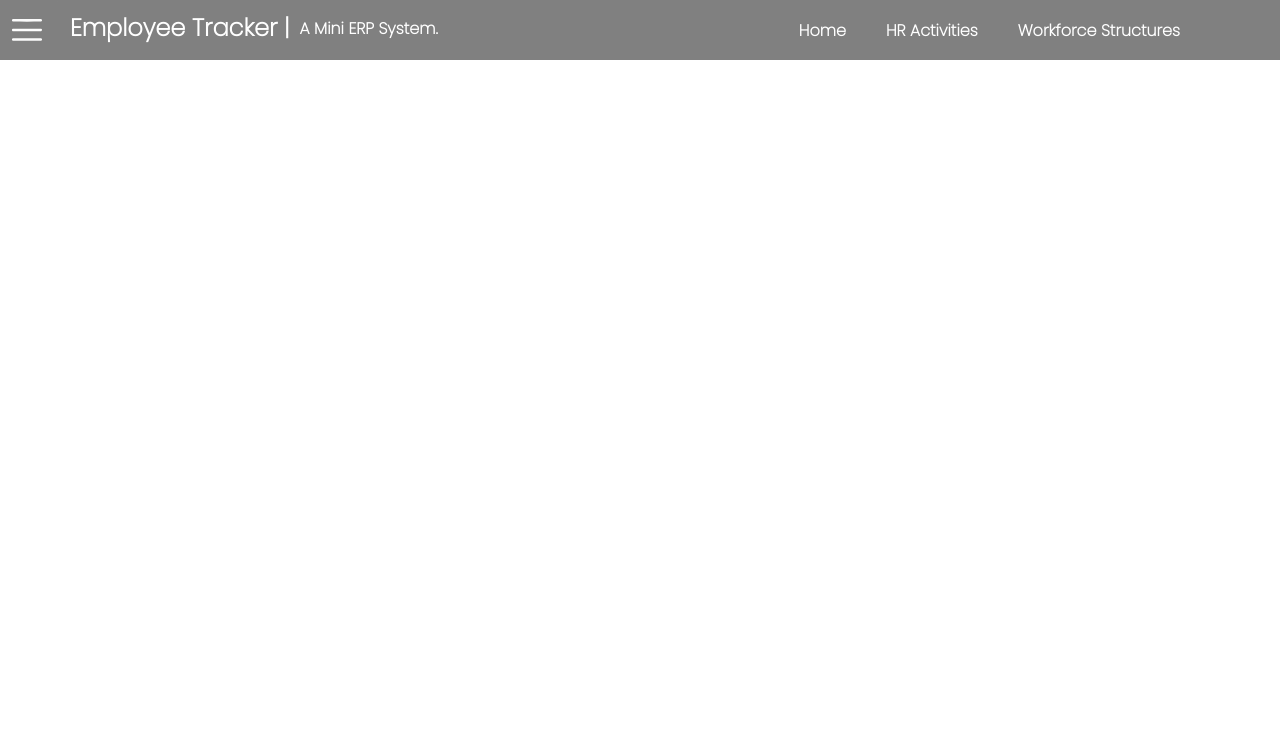
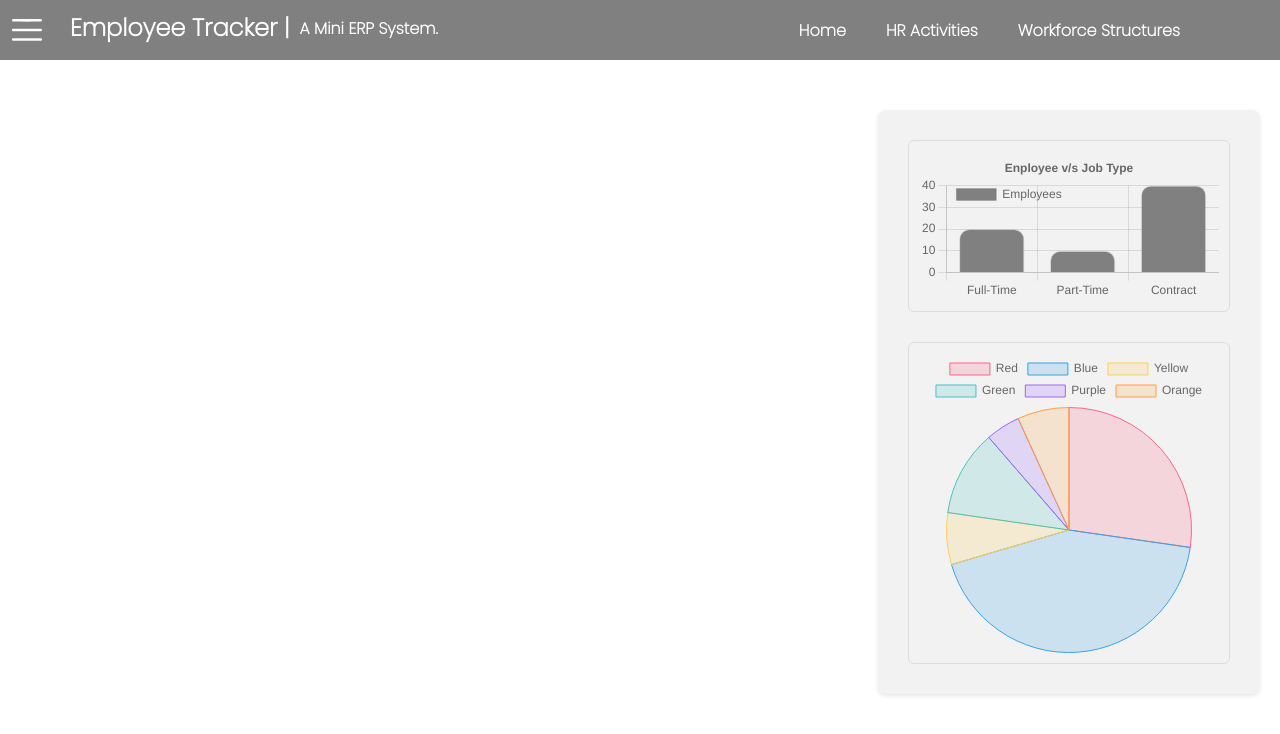
Before and after one commit to gowrishankar356/MiniERP, a React (Create React App) app in the folder minierp/: page / in a window 1280 px wide. Shown: the top 734 px of the page. Built offline with nearby package versions, Linux system fonts and the light colour scheme; a web font is replaced by a local one.

Commit message:
Added new features to Home Page

```diff
--- a/minierp/package.json
+++ b/minierp/package.json
@@ -7,11 +7,14 @@
     "@testing-library/react": "^13.4.0",
     "@testing-library/user-event": "^13.5.0",
     "axios": "^1.6.5",
+    "chart.js": "^4.4.2",
     "react": "^18.2.0",
+    "react-chartjs-2": "^5.2.0",
     "react-dom": "^18.2.0",
     "react-icons": "^5.0.1",
     "react-router-dom": "^6.21.3",
     "react-scripts": "5.0.1",
+    "recharts": "^2.12.2",
     "web-vitals": "^2.1.4"
   },
   "scripts": {
--- a/minierp/src/components/HomePage/index.jsx
+++ b/minierp/src/components/HomePage/index.jsx
@@ -1,13 +1,92 @@
 import { React } from "react";
 import styles from "./styles.module.css";
 import NavBar from "../NavBar";
-import SideNavBar from "../SideNavBar";
-import { useState } from "react";
+
+import { Bar, Pie } from "react-chartjs-2";
+import {
+  BarElement,
+  CategoryScale,
+  Chart as ChartJS,
+  Legend,
+  LinearScale,
+  Title,
+  Tooltip,
+  ArcElement,
+} from "chart.js";
+
+ChartJS.register(
+  CategoryScale,
+  LinearScale,
+  BarElement,
+  Title,
+  Tooltip,
+  Legend,
+  ArcElement
+);
 
 const HomePage = () => {
+  const data2 = {
+    labels: ["Red", "Blue", "Yellow", "Green", "Purple", "Orange"],
+    datasets: [
+      {
+        label: "# of Votes",
+        data: [12, 19, 3, 5, 2, 3],
+        backgroundColor: [
+          "rgba(255, 99, 132, 0.2)",
+          "rgba(54, 162, 235, 0.2)",
+          "rgba(255, 206, 86, 0.2)",
+          "rgba(75, 192, 192, 0.2)",
+          "rgba(153, 102, 255, 0.2)",
+          "rgba(255, 159, 64, 0.2)",
+        ],
+        borderColor: [
+          "rgba(255, 99, 132, 1)",
+          "rgba(54, 162, 235, 1)",
+          "rgba(255, 206, 86, 1)",
+          "rgba(75, 192, 192, 1)",
+          "rgba(153, 102, 255, 1)",
+          "rgba(255, 159, 64, 1)",
+        ],
+        borderWidth: 1,
+      },
+    ],
+  };
+
+  const option = {
+    responsive: true,
+    plugins: {
+      legend: { position: "chartArea" },
+      title: {
+        display: true,
+        text: "Enployee v/s Job Type",
+      },
+    },
+  };
+  const data = {
+    labels: ["Full-Time", "Part-Time", "Contract"],
+    datasets: [
+      {
+        label: "Employees",
+        data: [20, 10, 40],
+        backgroundColor: "gray",
+        borderWidth: 1,
+        borderRadius: 10,
+        width: 1,
+      },
+    ],
+  };
+
   return (
     <div>
       <NavBar></NavBar>
+      <div className={styles.graphs}>
+        <div className={styles.employeesGraph}>
+          <Bar options={option} data={data} />
+        </div>
+        <div className={styles.workforceGraph}>
+          <Pie data={data2} />
+        </div>
+      </div>
     </div>
   );
 };
--- a/minierp/src/components/HomePage/styles.module.css
+++ b/minierp/src/components/HomePage/styles.module.css
@@ -1,3 +1,42 @@
 SideNavBar {
     background-color: 100%;
 }
+
+.graphs {
+    display: flex;
+    flex-direction: column;
+    gap: 30px;
+    margin-top: 100px;
+    position: fixed;
+    top: 10px;
+    right: 20px;
+    background-color: #f2f2f2;
+    padding: 30px;
+    border-radius: 8px;
+    box-shadow: 0 2px 4px rgba(0, 0, 0, 0.1);
+}
+
+.employeesGraph {
+    height: auto;
+    max-width: 100%;
+}
+
+.workforceGraph {
+    height: auto;
+    max-width: 100%;
+}
+
+.employeesGraph,
+.workforceGraph {
+    border: 1px solid #ddd;
+    border-radius: 6px;
+    overflow: hidden;
+    padding: 10px;
+}
+
+.employeesGraph img,
+.workforceGraph img {
+    width: 100%;
+    height: auto;
+    display: block;
+}
```
Also changed, not shown: 1 other file (tests, documents, lock files or other folders).
